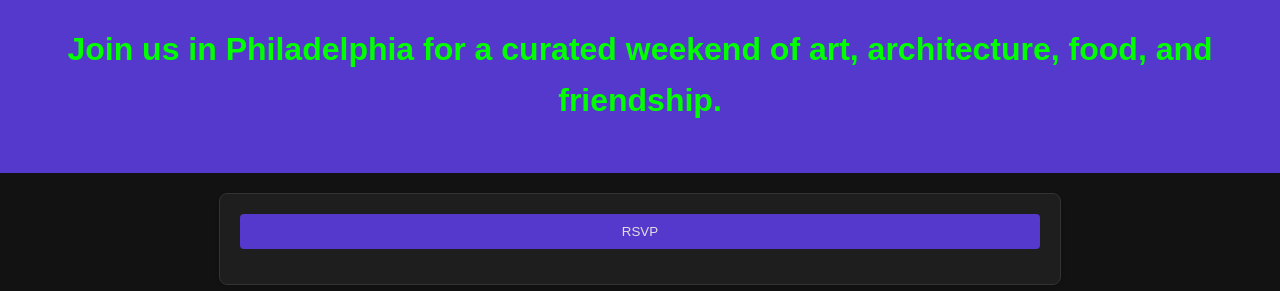
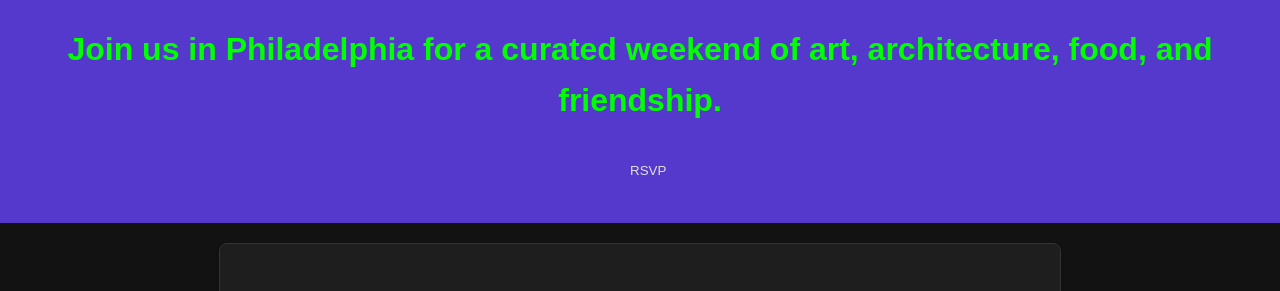
Before and after one commit to lisaadang/neuro, a plain HTML site: page index.html in a window 1280 px wide. Shown: the part 253-544 px from the top of the page. Drawn offline with Linux system fonts and the light colour scheme.

Commit message:
button change

```diff
--- a/index.html
+++ b/index.html
@@ -10,11 +10,9 @@
   <header>
     <h1>Nanosummit</h1>
     <h2>Join us in Philadelphia for a curated weekend of art, architecture, food, and friendship.</h2>
+    <button type="submit">RSVP</button>
   </header>
 
-  <section id="rsvp">
-    <button type="submit">RSVP</button>
-  </section>
 
   <section id="countdown">
     <h2>Countdown to the Event</h2>
--- a/my-website/styles/style.css
+++ b/my-website/styles/style.css
@@ -71,7 +71,7 @@ button {
   color: #e0e0e0; /* Light text on buttons */
   border: none;
   cursor: pointer;
-  width: 100%;
+  max-width: 40px;
 }
 
 button:hover {
```
